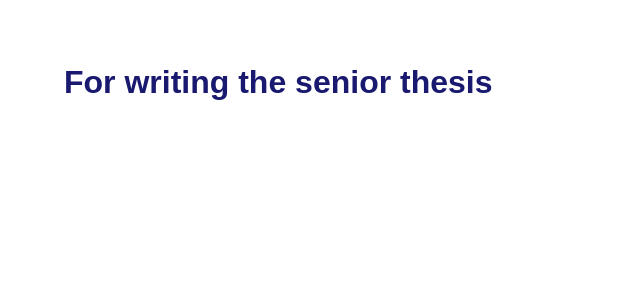
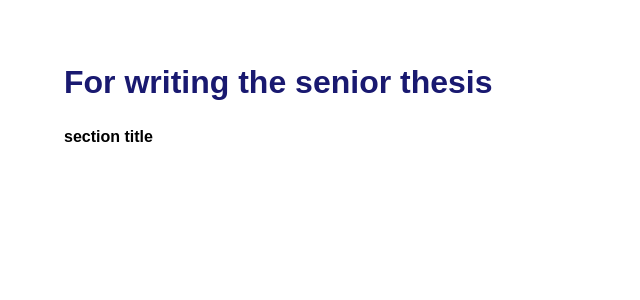
Before and after one commit to dxmegvpw/imiya.github.io, a Jekyll site: the page miya/miscellany/for_writing_the_senior_thesis/for_writing_the_senior_thesis.html, which Jekyll copies as it is, in a window 1280 px wide. Shown: the top 300 px of the page, without its empty margins (0-640 px from the left). Built offline with Jekyll 4.4.1, drawn with Linux system fonts in a browser that asks for light colours.

Commit message:
Update files

```diff
--- a/miya/miscellany/for_writing_the_senior_thesis/for_writing_the_senior_thesis.html
+++ b/miya/miscellany/for_writing_the_senior_thesis/for_writing_the_senior_thesis.html
@@ -13,5 +13,7 @@
 <body>
     <h2>For writing the senior thesis</h2>
 
+    <h4>section title</h4>
+
 </body>
 </html>
```
